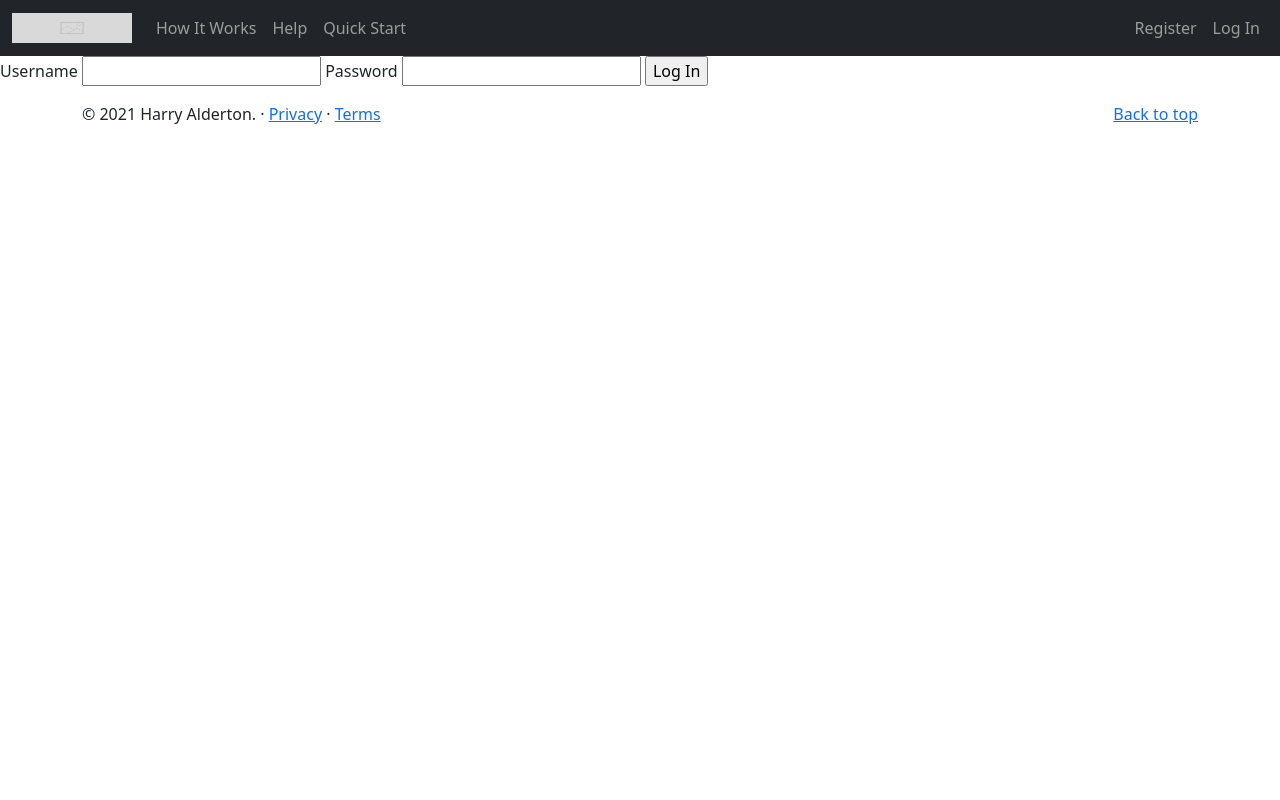
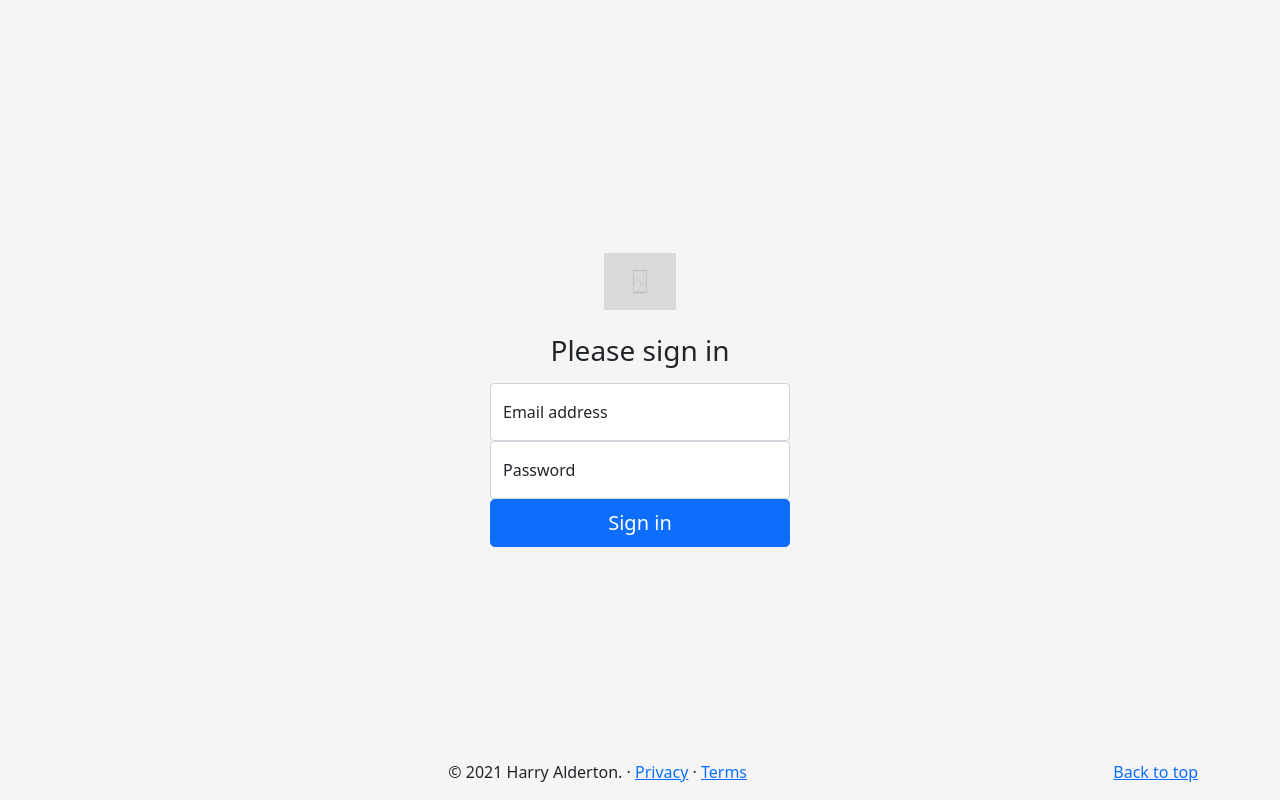
Before and after one commit to Fsociety098/DissertationPasswordManager, a Flask app: page /auth/login in a window 1280 px wide. Run offline with Flask 2, Linux system fonts and the light colour scheme.

Commit message:
reworked login html and css and fixed base template issue with body

```diff
--- a/PasswordManager/static/style.css
+++ b/PasswordManager/static/style.css
@@ -7,3 +7,31 @@
 {
     margin-top: 1em;
 }
+html
+{
+    height: 100%;
+}
+.form-signin {
+  width: 100%;
+  max-width: 330px;
+  padding: 15px;
+  margin: 0 auto;
+
+}
+.body-signin {
+  height: 100%;
+    display: flex;
+  align-items: center;
+  justify-content: center;
+  padding-top: 40px;
+  padding-bottom: 40px;
+  background-color: #f5f5f5;
+}
+
+.base-footer{
+    position: relative;
+    right: 0;
+    bottom: 0;
+    left: 0;
+    z-index: 1030;
+}
--- a/PasswordManager/templates/auth/login.html
+++ b/PasswordManager/templates/auth/login.html
@@ -1,15 +1,44 @@
-{% extends 'base.html' %}
+<!doctype html>
+<html lang="en">
+<head>
+    <meta charset="utf-8">
+    <title>Sign in</title>
+    <!-- Bootstrap -->
+    <link href="https://cdn.jsdelivr.net/npm/bootstrap@5.0.0-beta3/dist/css/bootstrap.min.css" rel="stylesheet"
+          integrity="sha384-eOJMYsd53ii+scO/bJGFsiCZc+5NDVN2yr8+0RDqr0Ql0h+rP48ckxlpbzKgwra6" crossorigin="anonymous">
+    <!-- Custom -->
+    <link rel="stylesheet" href="{{ url_for('static', filename='style.css') }}">
 
-{% block header %}
-  <h1>{% block title %}Log In{% endblock title %}</h1>
-{% endblock header%}
+</head>
+<body class="text-center body-signin">
 
-{% block content %}
-  <form method="post">
-    <label for="username">Username</label>
-    <input name="username" id="username" required>
-    <label for="password">Password</label>
-    <input type="password" name="password" id="password" required>
-    <input type="submit" value="Log In">
-  </form>
-{% endblock content %}
+<main class="form-signin">
+
+    <form method="post">
+        <img class="mb-4" src="/static/images/placeholder.png" alt="" width="72" height="57">
+        <h1 class="h3 mb-3 fw-normal">Please sign in</h1>
+
+        <div class="form-floating">
+            {% for message in get_flashed_messages() %}
+                <div class="flash">{{ message }}</div>
+            {% endfor %}
+        </div>
+        <div class="form-floating">
+            <input type="email" class="form-control" id="username" name="username" placeholder="name@example.com">
+            <label for="floatingInput">Email address</label>
+        </div>
+        <div class="form-floating">
+            <input type="password" class="form-control" id="password" name="password" placeholder="Password">
+            <label for="floatingPassword">Password</label>
+        </div>
+
+        <button class="w-100 btn btn-lg btn-primary" type="submit" value="Log In">Sign in</button>
+    </form>
+</main>
+<footer class="container fixed-bottom">
+    <p class="float-end"><a href="#">Back to top</a></p>
+    <p>&copy; 2021 Harry Alderton. &middot; <a href="#">Privacy</a> &middot; <a href="#">Terms</a></p>
+</footer>
+</body>
+
+</html>
--- a/PasswordManager/templates/base.html
+++ b/PasswordManager/templates/base.html
@@ -1,10 +1,11 @@
 <html>
 <!doctype html>
+<head>
 <!-- Bootstrap -->
 <link href="https://cdn.jsdelivr.net/npm/bootstrap@5.0.0-beta3/dist/css/bootstrap.min.css" rel="stylesheet" integrity="sha384-eOJMYsd53ii+scO/bJGFsiCZc+5NDVN2yr8+0RDqr0Ql0h+rP48ckxlpbzKgwra6" crossorigin="anonymous">
 <!-- Custom -->
 <link rel="stylesheet" href="{{ url_for('static', filename='style.css') }}">
-
+</head>
 <nav class="navbar navbar-expand-md navbar-dark fixed-top bg-dark">
     <div class="container-fluid">
       <a class="navbar-brand" href="{{ url_for('index') }}">
@@ -55,6 +56,8 @@
     </div>
   </div>
 </nav>
+<main>
+<body>
 <title>{% block title %}{% endblock %} - Password Manager</title>
 <section class="content">
     <header>
@@ -65,12 +68,13 @@
     {% endfor %}
     {% block content %}{% endblock content%}
 </section>
-
-  <footer class="container">
+  <footer class="container base-footer">
     <p class="float-end"><a href="#">Back to top</a></p>
     <p>&copy; 2021 Harry Alderton. &middot; <a href="#">Privacy</a> &middot; <a href="#">Terms</a></p>
   </footer>
+</body>
 </main>
+
 
  <!--Bootstrap Bundle with Popper -->
    <script src="https://cdn.jsdelivr.net/npm/bootstrap@5.0.0-beta3/dist/js/bootstrap.bundle.min.js" integrity="sha384-JEW9xMcG8R+pH31jmWH6WWP0WintQrMb4s7ZOdauHnUtxwoG2vI5DkLtS3qm9Ekf" crossorigin="anonymous"></script>
```
